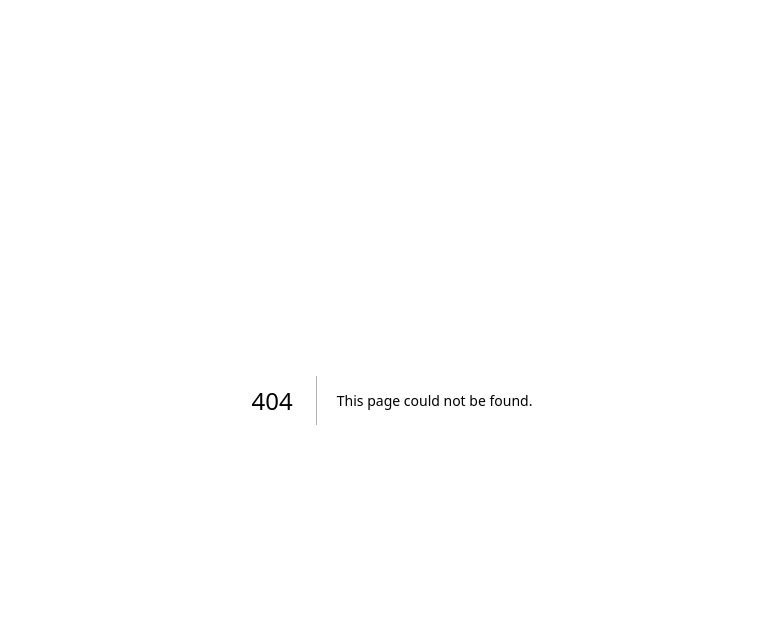
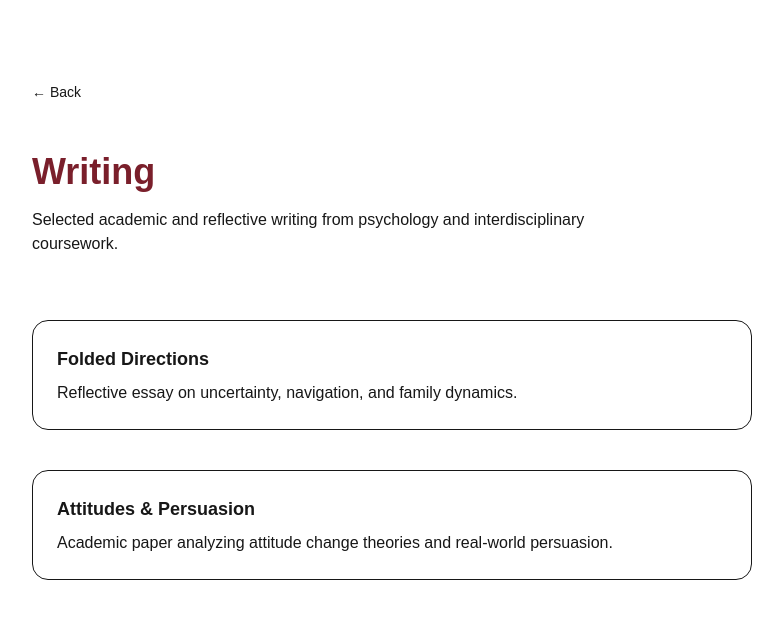
Before and after one commit to parneetbaidwan/personal-site, a Next.js app: page /writing in a window 1280 px wide. Before the commit this address had no page. Shown: the top 618 px of the page, without its empty margins (248-1031 px from the left). Built offline with nearby package versions, Linux system fonts and the light colour scheme.

Commit message:
add writing page

```diff
--- a/app/page.tsx
+++ b/app/page.tsx
@@ -36,6 +36,7 @@ export default function Home() {
             <a href="#work" className="hover:text-[var(--accent)] transition">Work</a>
             <a href="#about" className="hover:text-[var(--accent)] transition">About</a>
             <a href="#contact" className="hover:text-[var(--accent)] transition">Contact</a>
+            <a href="/writing" className="hover:text-[var(--accent)] transition">Writing</a>
           </div>
         </nav>
 
--- /dev/null
+++ b/app/writing/page.tsx
@@ -0,0 +1,50 @@
+export default function Writing() {
+    return (
+      <main className="min-h-screen bg-[var(--bg)] text-[var(--text)]">
+        <div className="mx-auto max-w-3xl px-6 py-20">
+
+          <a
+            href="/"
+            className="text-sm text-[var(--muted)] hover:text-[var(--accent)] transition"
+          >
+            ← Back
+          </a>
+
+          <h1 className="mt-12 text-4xl font-bold text-[var(--accent)]">
+            Writing
+          </h1>
+
+          <p className="mt-4 text-[var(--muted)] max-w-xl">
+            Selected academic and reflective writing from psychology and interdisciplinary coursework.
+          </p>
+
+          <div className="mt-16 grid gap-10">
+            <a
+              href="/writing/folded-directions.pdf"
+              className="block group border border-[var(--border)] rounded-2xl p-6 hover:border-[var(--accent)] transition"
+            >
+              <h2 className="text-lg font-semibold">
+                Folded Directions
+              </h2>
+              <p className="mt-2 text-[var(--muted)]">
+                Reflective essay on uncertainty, navigation, and family dynamics.
+              </p>
+            </a>
+
+            <a
+              href="/writing/attitudes-paper.pdf"
+              className="block group border border-[var(--border)] rounded-2xl p-6 hover:border-[var(--accent)] transition"
+            >
+              <h2 className="text-lg font-semibold">
+                Attitudes & Persuasion
+              </h2>
+              <p className="mt-2 text-[var(--muted)]">
+                Academic paper analyzing attitude change theories and real-world persuasion.
+              </p>
+            </a>
+          </div>
+
+        </div>
+      </main>
+    );
+  }
```
